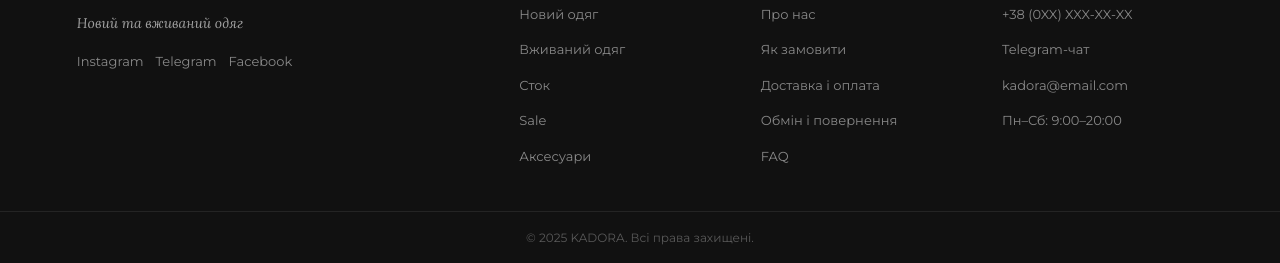
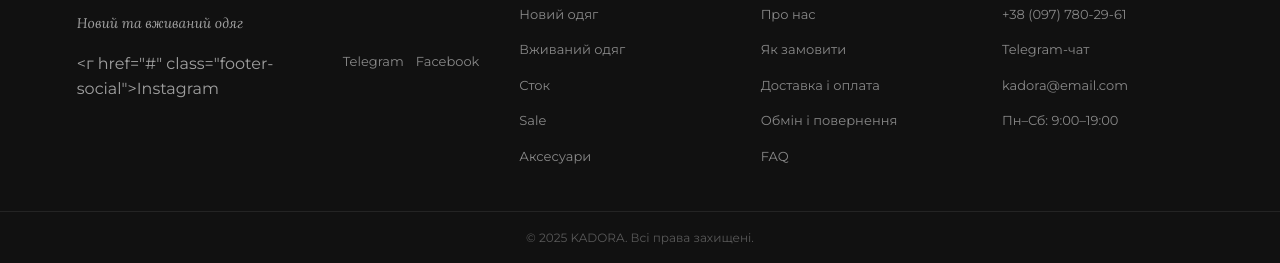
Before and after one commit to NazarNikolaichuk/Kadorastok, a plain HTML site: page index.html in a window 1280 px wide. Shown: the part 3503-3766 px from the top of the page. Drawn offline with Linux system fonts and the light colour scheme.

Commit message:
Обновил проект

```diff
--- a/index.html
+++ b/index.html
@@ -611,7 +611,7 @@
       <div class="footer-logo">KADORA</div>
       <div class="footer-tagline">Новий та вживаний одяг</div>
       <div class="footer-socials">
-        <a href="#" class="footer-social">Instagram</a>
+        <г href="#" class="footer-social">Instagram</a>
         <a href="#" class="footer-social">Telegram</a>
         <a href="#" class="footer-social">Facebook</a>
       </div>
@@ -639,10 +639,10 @@
     <div class="footer-col">
       <h4>Контакти</h4>
       <ul>
-        <li><a href="#">+38 (0XX) XXX-XX-XX</a></li>
+        <li><a href="#">+38 (097) 780-29-61</a></li>
         <li><a href="#">Telegram-чат</a></li>
         <li><a href="#">kadora@email.com</a></li>
-        <li><a href="#">Пн–Сб: 9:00–20:00</a></li>
+        <li><a href="#">Пн–Сб: 9:00–19:00</a></li>
       </ul>
     </div>
   </footer>
```
